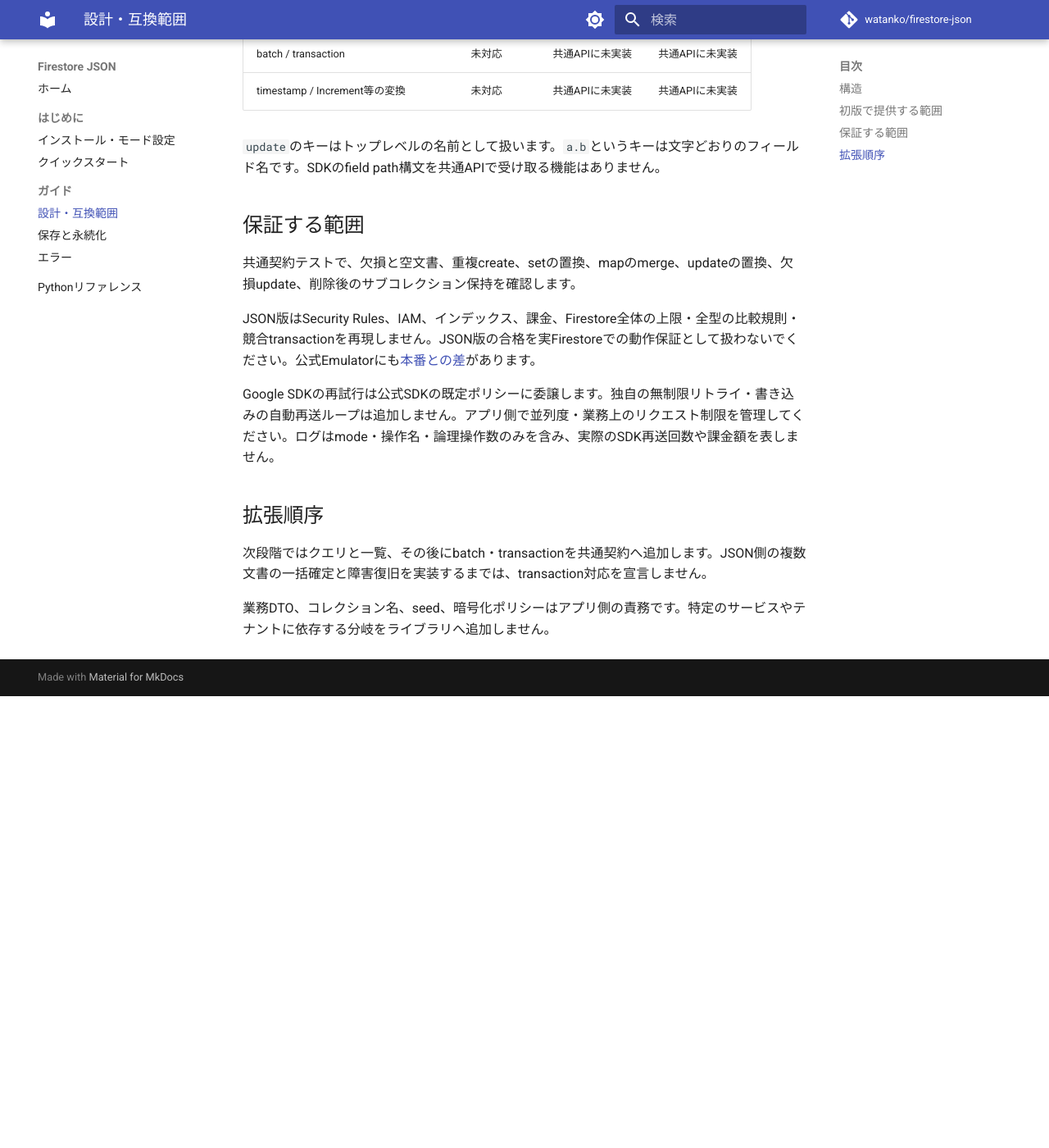
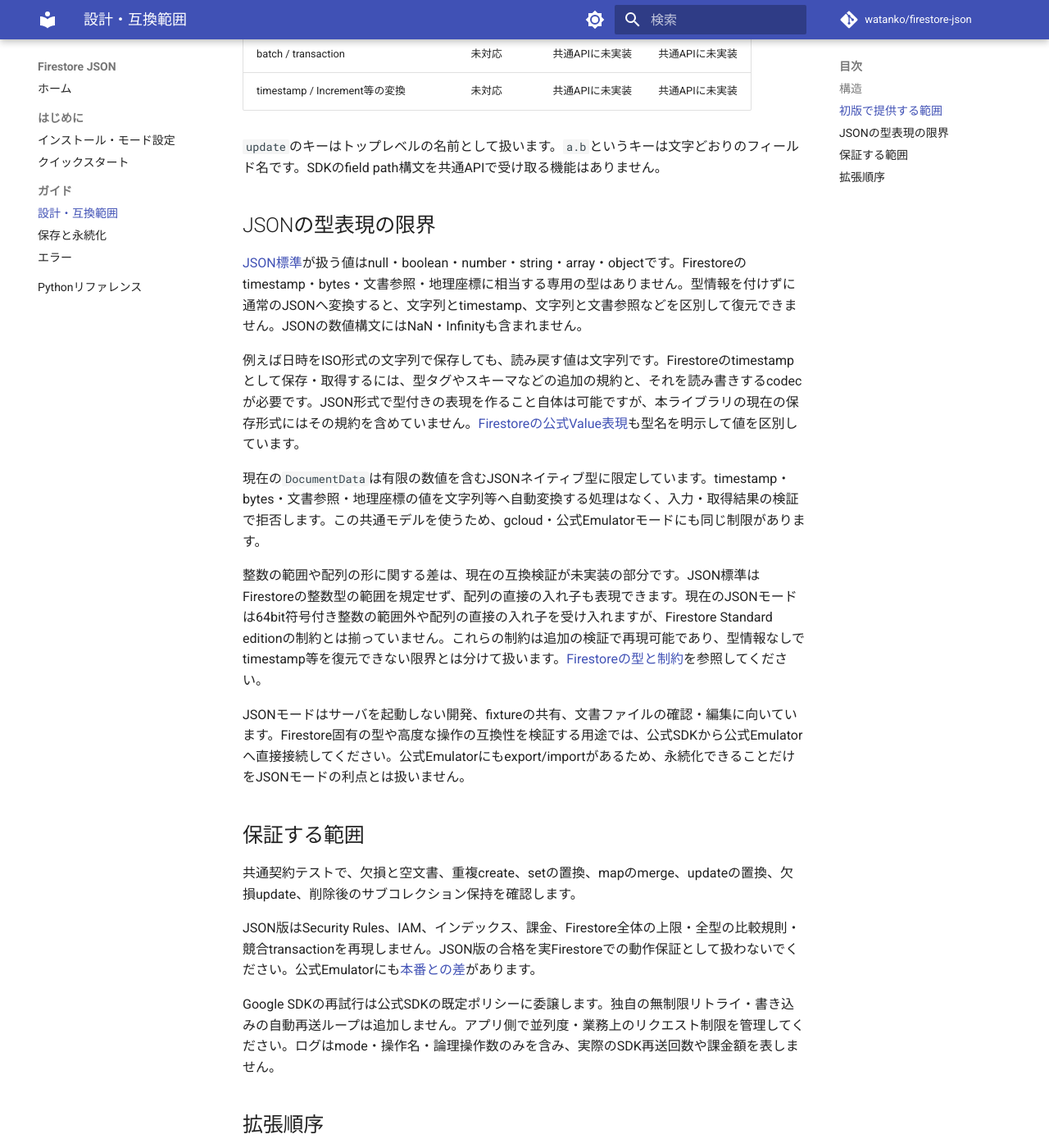
Before and after one commit to watanko/firestore-json, an MkDocs documentation site: the page built from docs/guides/compatibility.md, in a window 1280 px wide and 1400 px high, scrolled down 674 px. Shown: the whole window at 82% size. Built offline with MkDocs 1.6.1 and Material for MkDocs 9.7.7, drawn with Linux system fonts in a browser that asks for light colours; comment, search, counter and statistics services are not loaded; before the commit the page ends 1523 px from its top, so only the background shows below that.

Commit message:
docs: clarify JSON type limits and Firestore compatibility
Refs #1

```diff
--- a/docs/guides/compatibility.md
+++ b/docs/guides/compatibility.md
@@ -19,6 +19,18 @@
 
 `update`のキーはトップレベルの名前として扱います。`a.b`というキーは文字どおりのフィールド名です。SDKのfield path構文を共通APIで受け取る機能はありません。
 
+## JSONの型表現の限界
+
+[JSON標準](https://www.rfc-editor.org/rfc/rfc8259)が扱う値はnull・boolean・number・string・array・objectです。Firestoreのtimestamp・bytes・文書参照・地理座標に相当する専用の型はありません。型情報を付けずに通常のJSONへ変換すると、文字列とtimestamp、文字列と文書参照などを区別して復元できません。JSONの数値構文にはNaN・Infinityも含まれません。
+
+例えば日時をISO形式の文字列で保存しても、読み戻す値は文字列です。Firestoreのtimestampとして保存・取得するには、型タグやスキーマなどの追加の規約と、それを読み書きするcodecが必要です。JSON形式で型付きの表現を作ること自体は可能ですが、本ライブラリの現在の保存形式にはその規約を含めていません。[Firestoreの公式Value表現](https://docs.cloud.google.com/firestore/docs/reference/rest/v1/Value)も型名を明示して値を区別しています。
+
+現在の`DocumentData`は有限の数値を含むJSONネイティブ型に限定しています。timestamp・bytes・文書参照・地理座標の値を文字列等へ自動変換する処理はなく、入力・取得結果の検証で拒否します。この共通モデルを使うため、gcloud・公式Emulatorモードにも同じ制限があります。
+
+整数の範囲や配列の形に関する差は、現在の互換検証が未実装の部分です。JSON標準はFirestoreの整数型の範囲を規定せず、配列の直接の入れ子も表現できます。現在のJSONモードは64bit符号付き整数の範囲外や配列の直接の入れ子を受け入れますが、Firestore Standard editionの制約とは揃っていません。これらの制約は追加の検証で再現可能であり、型情報なしでtimestamp等を復元できない限界とは分けて扱います。[Firestoreの型と制約](https://firebase.google.com/docs/firestore/manage-data/data-types)を参照してください。
+
+JSONモードはサーバを起動しない開発、fixtureの共有、文書ファイルの確認・編集に向いています。Firestore固有の型や高度な操作の互換性を検証する用途では、公式SDKから公式Emulatorへ直接接続してください。公式Emulatorにもexport/importがあるため、永続化できることだけをJSONモードの利点とは扱いません。
+
 ## 保証する範囲
 
 共通契約テストで、欠損と空文書、重複create、setの置換、mapのmerge、updateの置換、欠損update、削除後のサブコレクション保持を確認します。
```
Also changed, not shown: README.md (+4 -0 lines), docs/guides/persistence.md (+2 -0 lines).
